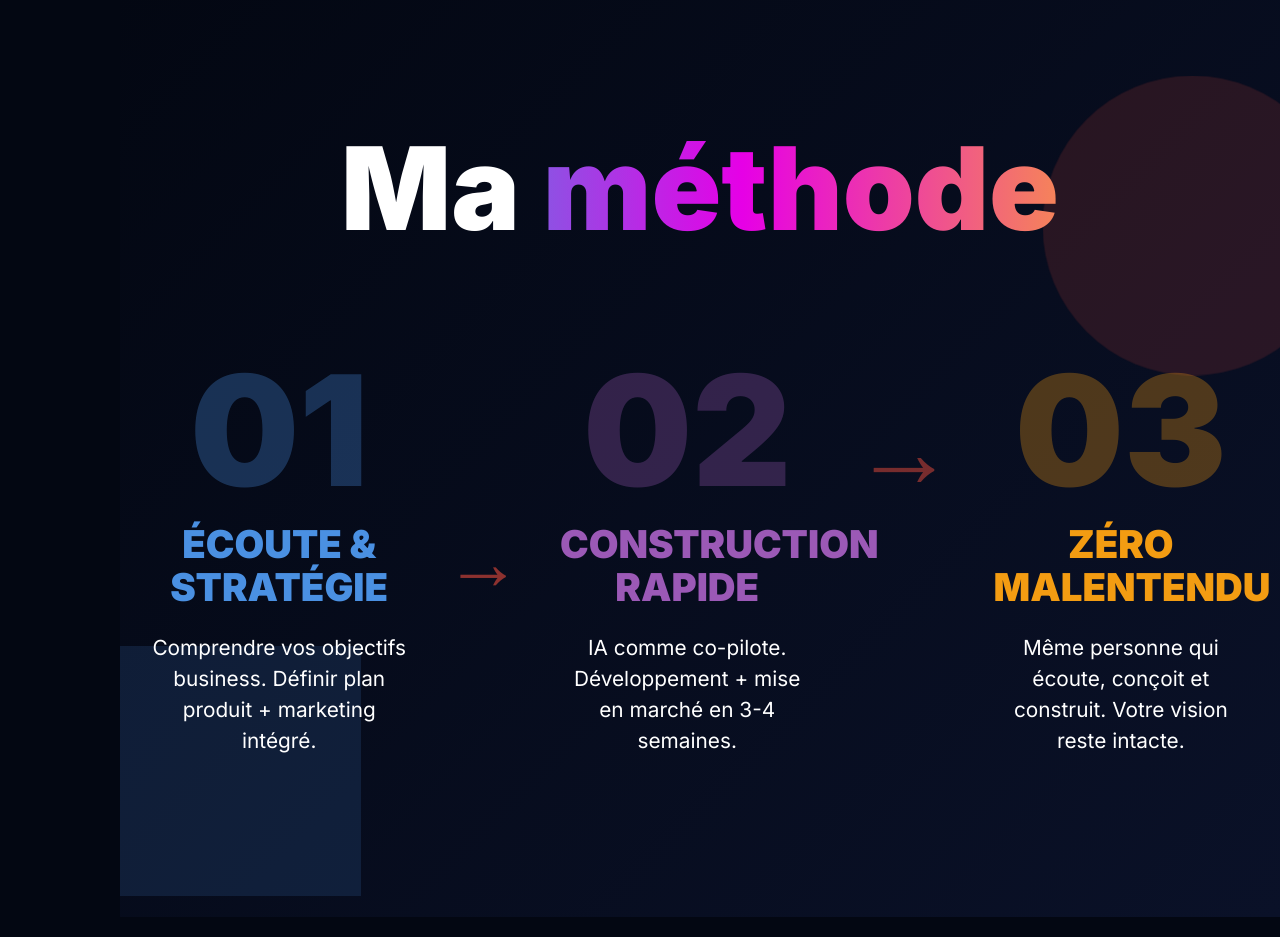
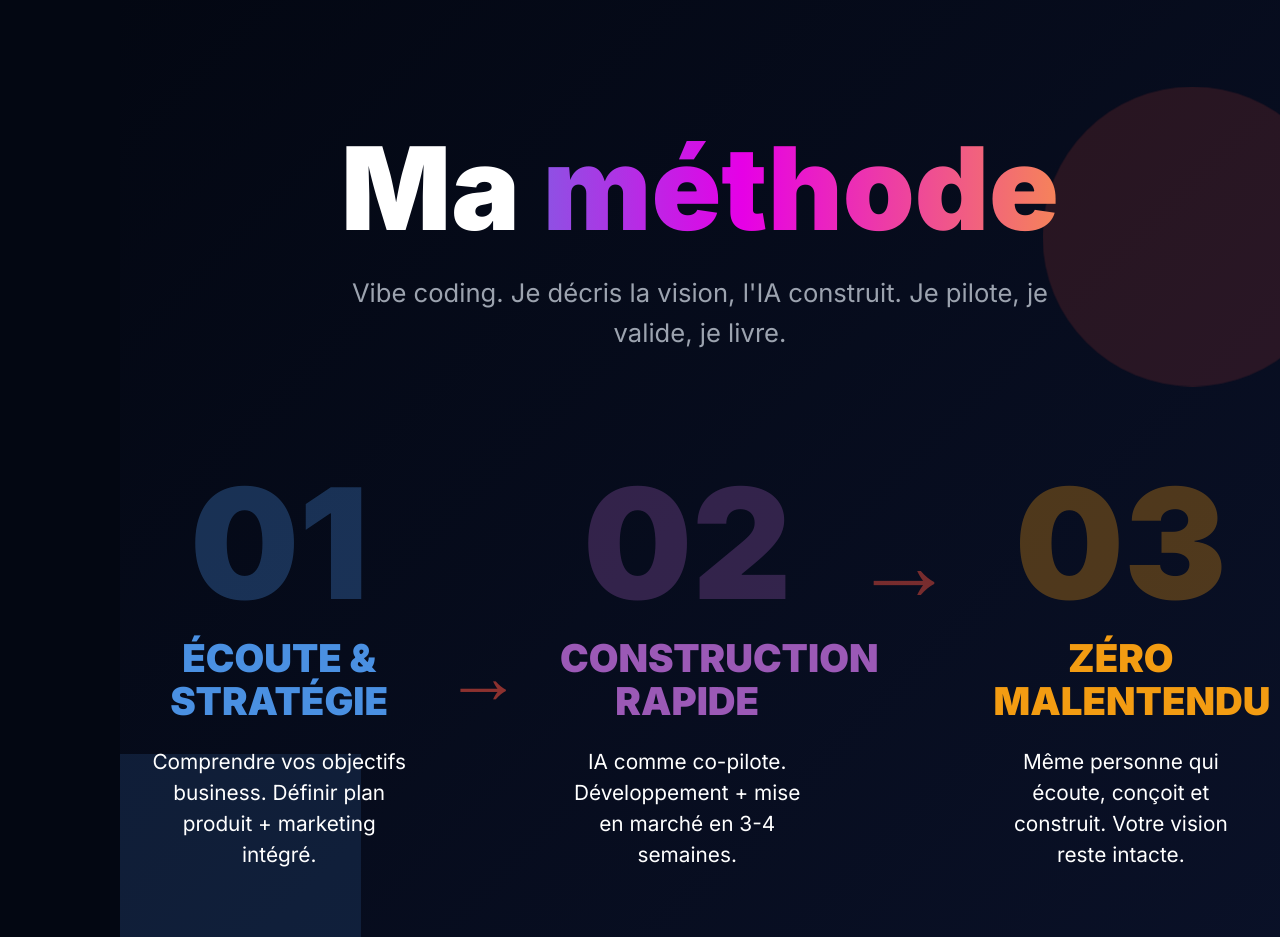
Before and after one commit to pierremichaudpm/studiomicho, a Next.js app: page / in a window 1280 px wide. Shown: the part 6960-7897 px from the top of the page. Built offline with nearby package versions, Linux system fonts and the light colour scheme.

Commit message:
Add vibe coding tagline to Ma méthode section

```diff
--- a/components/Comment.tsx
+++ b/components/Comment.tsx
@@ -58,13 +58,27 @@ const Comment: React.FC = () => {
           style={{
             fontSize: "clamp(3rem, 9vw, 11.25rem)",
             fontWeight: 900,
-            marginBottom: "8rem",
+            marginBottom: "2rem",
             textAlign: "center",
             lineHeight: 0.9,
           }}
         >
           Ma <span className="gradient-text">méthode</span>
         </h2>
+
+        <p
+          style={{
+            fontSize: "clamp(1.2rem, 2.5vw, 1.6rem)",
+            color: "var(--gray)",
+            textAlign: "center",
+            maxWidth: "700px",
+            margin: "0 auto 8rem",
+            lineHeight: 1.6,
+          }}
+        >
+          Vibe coding. Je décris la vision, l&apos;IA construit. Je pilote, je
+          valide, je livre.
+        </p>
 
         <div
           className="flow"
```
